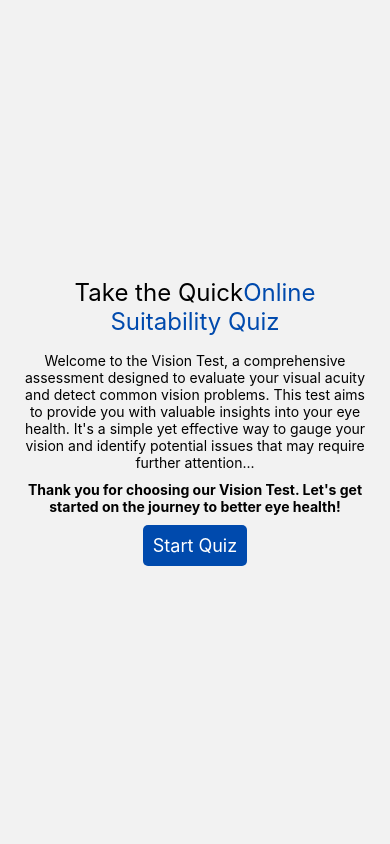
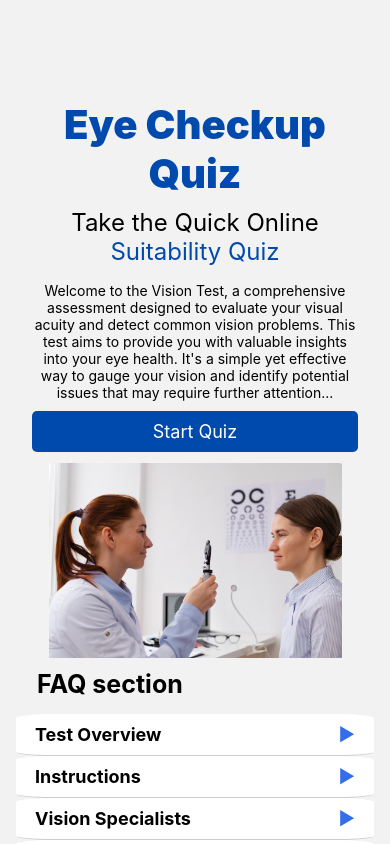
Before and after one commit to IsuruX98/EyeZen-Mobile, a React Native app: screen /MainQuiz in a window 390 px wide. Built offline with nearby package versions, Linux system fonts and the light colour scheme.

Commit message:
quiz homepage done

```diff
--- a/tabs/MainQuiz.jsx
+++ b/tabs/MainQuiz.jsx
@@ -1,7 +1,21 @@
-import React from "react";
-import { View, Text, TouchableOpacity, StyleSheet } from "react-native";
+import React, { useState } from "react";
+import {
+  View,
+  Text,
+  TouchableOpacity,
+  StyleSheet,
+  FlatList,
+  Image,
+} from "react-native";
 import { useNavigation } from "@react-navigation/native";
 import Data from "../assets/data";
+import ayurvedicsections from "../assets/quiz/mainquizHome.jpg";
+import { SafeAreaView } from "react-native-safe-area-context";
+
+const MainQuizHome = () => {
+  const [activeIndex, setActiveIndex] = useState(null);
+  const navigation = useNavigation();
+  const quizDetails = Data;
 
   const renderStepperData = ({ item, index }) => (
     <View style={styles.faqItemContainer}>
@@ -18,30 +32,34 @@ const renderStepperData = ({ item, index }) => (
     </View>
   );
 
-const MainQuizHome = () => {
-  const navigation = useNavigation();
-  const quizDetails = Data;
   return (
+    <SafeAreaView style={styles.container}>
+      <FlatList
+        data={quizDetails}
+        renderItem={renderStepperData}
+        keyExtractor={(item, index) => index.toString()}
+        ListHeaderComponent={
+          <>
             <View style={styles.container}>
-      <Text style={styles.title}>
-        Take the Quick
-        <Text style={styles.accentText}>Online Suitability Quiz</Text>
+              <Text style={styles.header}>Eye Checkup Quiz</Text>
+              <Text style={styles.title}>Take the Quick Online</Text>
+              <Text style={[styles.accentText, styles.title]}>
+                Suitability Quiz
               </Text>
 
               <Text style={styles.description}>
-        Welcome to the Vision Test, a comprehensive assessment designed to
-        evaluate your visual acuity and detect common vision problems. This test
-        aims to provide you with valuable insights into your eye health. It's a
-        simple yet effective way to gauge your vision and identify potential
-        issues that may require further attention...
+                Welcome to the Vision Test, a comprehensive assessment designed
+                to evaluate your visual acuity and detect common vision
+                problems. This test aims to provide you with valuable insights
+                into your eye health. It's a simple yet effective way to gauge
+                your vision and identify potential issues that may require
+                further attention...
               </Text>
 
-      <View style={styles.stepperContainer}></View>
-
-      <Text style={styles.bottomText}>
-        Thank you for choosing our Vision Test. Let's get started on the journey
-        to better eye health!
-      </Text>
+              {/* <Text style={styles.bottomText}>
+                Thank you for choosing our Vision Test. Let's get started on the
+                journey to better eye health!
+              </Text> */}
 
               <TouchableOpacity
                 style={styles.startButton}
@@ -49,17 +67,38 @@ const MainQuizHome = () => {
               >
                 <Text style={styles.startButtonText}>Start Quiz</Text>
               </TouchableOpacity>
+
+              <View style={styles.imageContainer}>
+                <Image
+                  style={styles.image}
+                  source={ayurvedicsections}
+                  resizeMode="contain"
+                />
               </View>
+              <Text style={styles.subHeaderText2}>FAQ section</Text>
+            </View>
+          </>
+        }
+      />
+    </SafeAreaView>
   );
 };
 
 const styles = StyleSheet.create({
   container: {
     flex: 1,
-    alignItems: "center",
-    justifyContent: "center",
-    padding: 20,
+    paddingHorizontal: 16,
+    paddingTop: 50,
+    justifyContent: "space-around",
   },
+  header: {
+    fontSize: 40,
+    fontWeight: "900",
+    color: "#004AAD",
+    textAlign: "center",
+    marginBottom: 10,
+  },
+
   title: {
     fontSize: 24,
     textAlign: "center",
@@ -70,9 +109,6 @@ const styles = StyleSheet.create({
   description: {
     marginTop: 16,
     textAlign: "center",
-  },
-  stepperContainer: {
-    // Styles for your StepperComponent container
   },
   bottomText: {
     fontWeight: "bold",
@@ -90,6 +126,54 @@ const styles = StyleSheet.create({
     color: "white",
     textAlign: "center",
   },
+  faqContainer: {
+    marginVertical: 10,
+    paddingBottom: 120,
+  },
+  subHeaderText2: {
+    paddingLeft: 5,
+    fontSize: 25,
+    fontWeight: "bold",
+    marginBottom: 15,
+  },
+  faqItemContainer: {
+    borderBottomWidth: 1,
+    borderColor: "#ccc",
+    backgroundColor: "#fff",
+    paddingVertical: 10,
+    flex: 1,
+    padding: 19,
+    borderRadius: "10%",
+  },
+
+  faqQuestionContainer: {
+    flexDirection: "row",
+    justifyContent: "space-between",
+    alignItems: "center",
+  },
+  faqQuestion: {
+    fontSize: 18,
+    fontWeight: "bold",
+  },
+  faqIcon: {
+    fontSize: 18,
+    color: "#336dec",
+  },
+  faqAnswer: {
+    marginTop: 10,
+    color: "#777",
+  },
+  imageContainer: {
+    flex: 1,
+    justifyContent: "center",
+    alignItems: "center",
+  },
+  image: {
+    width: "100%",
+    height: "90%",
+    borderRadius: 20,
+    aspectRatio: 1.5,
+  },
 });
 
 export default MainQuizHome;
```
Also changed, not shown: assets/quiz/mainquizHome.jpg (added). Lines whose indentation alone changed are shown as unchanged.
